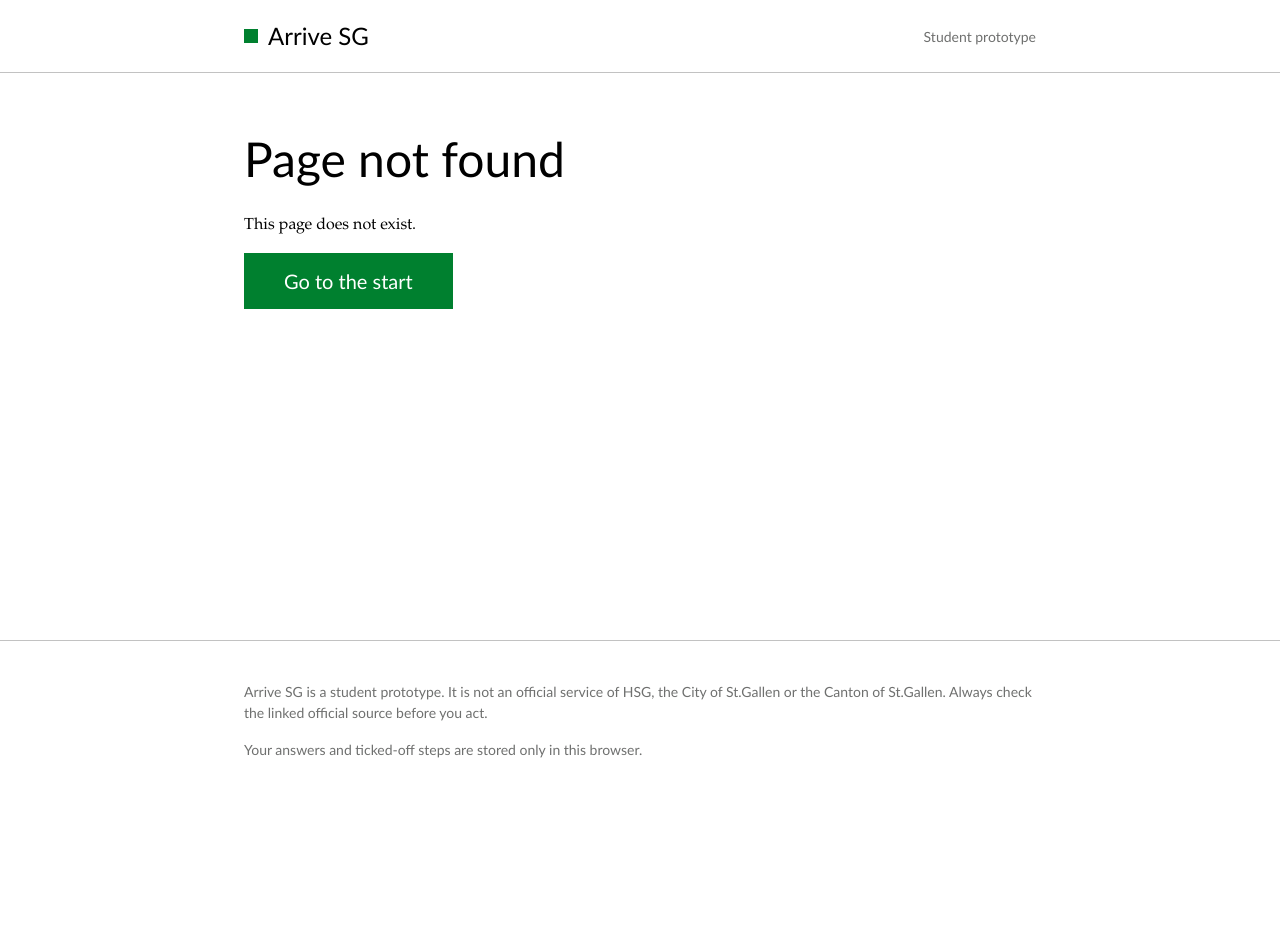
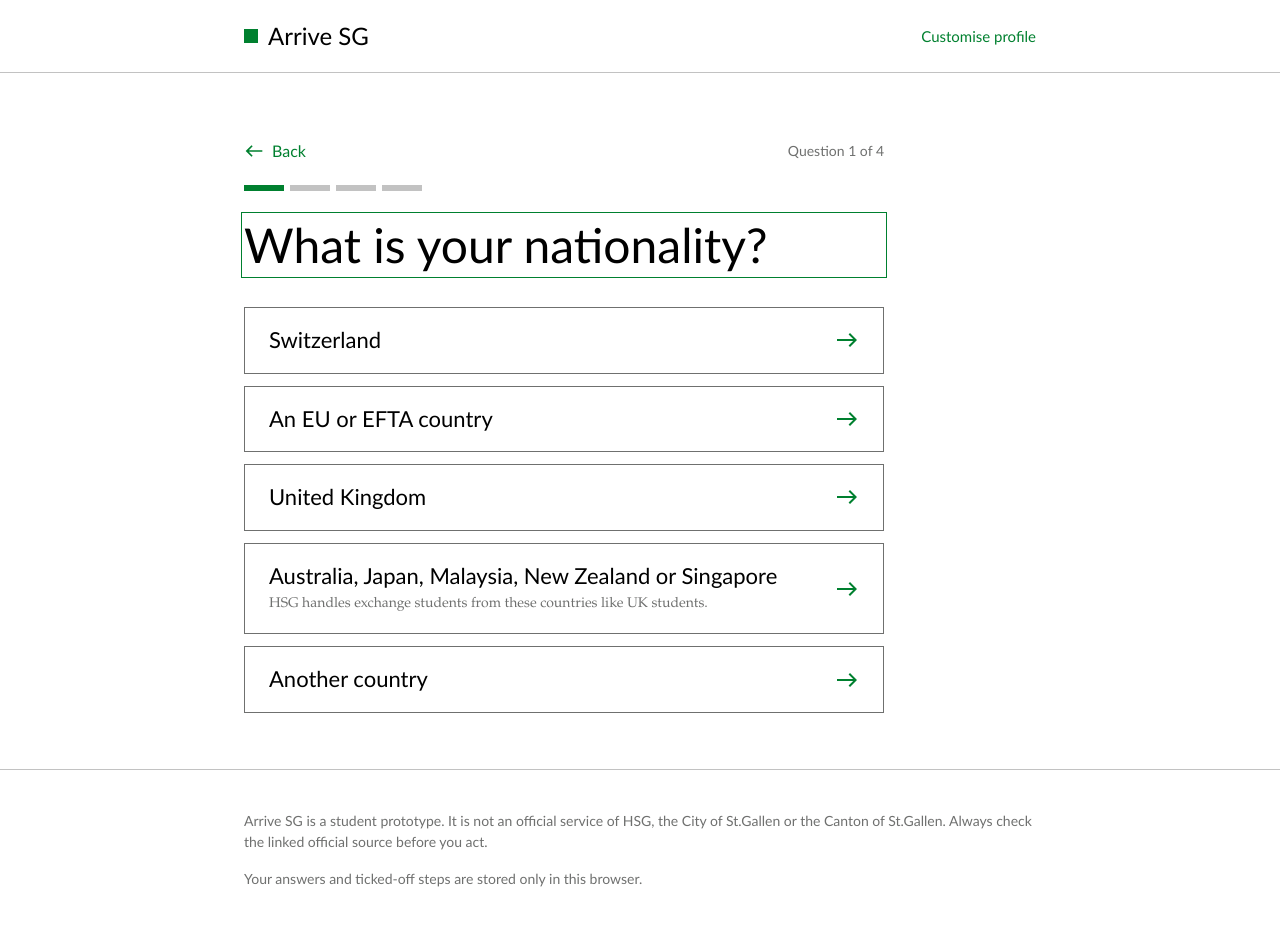
Before and after one commit to MateoGlzAlon/start-group-4, a Next.js app in the folder frontend/: page /profile in a window 1280 px wide. Before the commit this address had no page. Shown: the top 926 px of the page. Before the commit the page ends 800 px from the top, so only its background shows below. Built offline with nearby package versions, Linux system fonts and the light colour scheme.

Commit message:
style changes

```diff
--- a/frontend/src/app/layout.js
+++ b/frontend/src/app/layout.js
@@ -27,7 +27,9 @@ export default function RootLayout({ children }) {
               <span className={styles.mark} aria-hidden="true" />
               Arrive SG
             </Link>
-            <span className={styles.badge}>Student prototype</span>
+            <Link href="/profile/" className={`btn-link ${styles.customise}`}>
+              Customise profile
+            </Link>
           </div>
         </header>
 
--- a/frontend/src/app/layout.module.css
+++ b/frontend/src/app/layout.module.css
@@ -35,10 +35,8 @@
   background: var(--hsg-green);
 }
 
-.badge {
-  font-family: var(--font-heading);
-  font-size: 0.875rem;
-  color: var(--hsg-grey-600);
+.customise {
+  font-size: 0.9375rem;
 }
 
 .footer {
--- /dev/null
+++ b/frontend/src/app/profile/page.js
@@ -0,0 +1,10 @@
+import Questionnaire from "@/components/Questionnaire";
+
+export const metadata = {
+  title: "Customise profile · Arrive SG",
+};
+
+// "Customise profile" in the header: the questions, starting at the first one, with the saved answers selected.
+export default function ProfilePage() {
+  return <Questionnaire editing />;
+}
--- a/frontend/src/components/Questionnaire.js
+++ b/frontend/src/components/Questionnaire.js
@@ -24,14 +24,25 @@ const HOW_IT_WORKS = [
   },
 ];
 
-export default function Questionnaire() {
+// `editing` (the /profile/ page) skips the intro and starts at the first question, with the saved answers selected.
+export default function Questionnaire({ editing = false }) {
   const router = useRouter();
-  const [index, setIndex] = useState(-1); // -1 is the intro, 0… the questions
+  const [index, setIndex] = useState(editing ? 0 : -1); // -1 is the intro, 0… the questions
   const [answers, setAnswers] = useState({});
   const [savedQuery, setSavedQuery] = useState(null);
   const headingRef = useRef(null);
 
-  useEffect(() => setSavedQuery(loadProfileQuery()), []);
+  useEffect(() => {
+    const saved = loadProfileQuery();
+    setSavedQuery(saved);
+    if (editing && saved) setAnswers(Object.fromEntries(new URLSearchParams(saved)));
+  }, [editing]);
+
+  function back() {
+    // From the first question, someone customising their profile goes back to their checklist.
+    if (index === 0 && editing) router.push(savedQuery ? `/guide/?${savedQuery}` : "/");
+    else setIndex(index - 1);
+  }
 
   // Start each new question at the top of the screen, with focus on it for keyboard and screen-reader users.
   useEffect(() => {
@@ -89,7 +100,7 @@ export default function Questionnaire() {
   return (
     <div className={styles.question}>
       <div className={styles.topRow}>
-        <button type="button" className="btn-link" onClick={() => setIndex(index - 1)}>
+        <button type="button" className="btn-link" onClick={back}>
           <West size={20} />
           Back
         </button>
```
Also changed, not shown: frontend/src/components/Guide.js (+6 -6 lines), frontend/src/components/Guide.module.css (+19 -11 lines), 1 other file (tests, documents, lock files or other folders).
